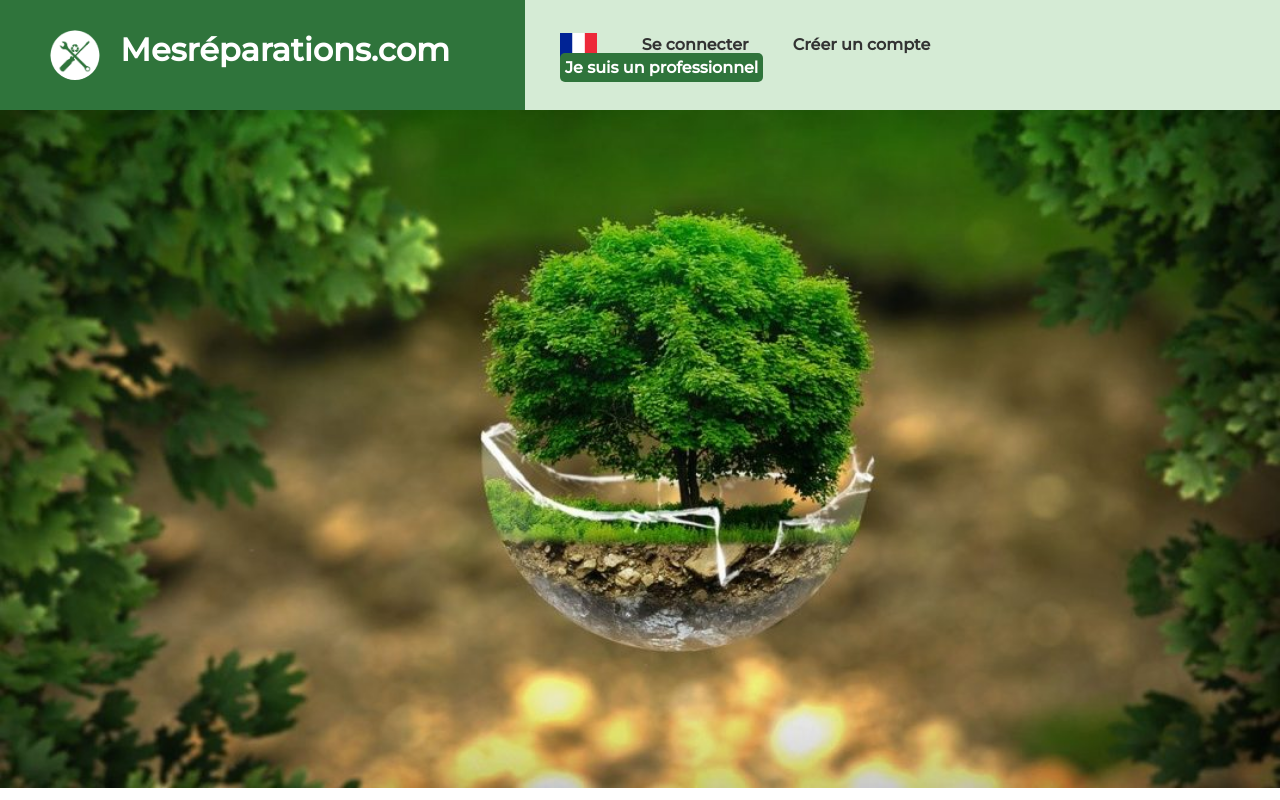
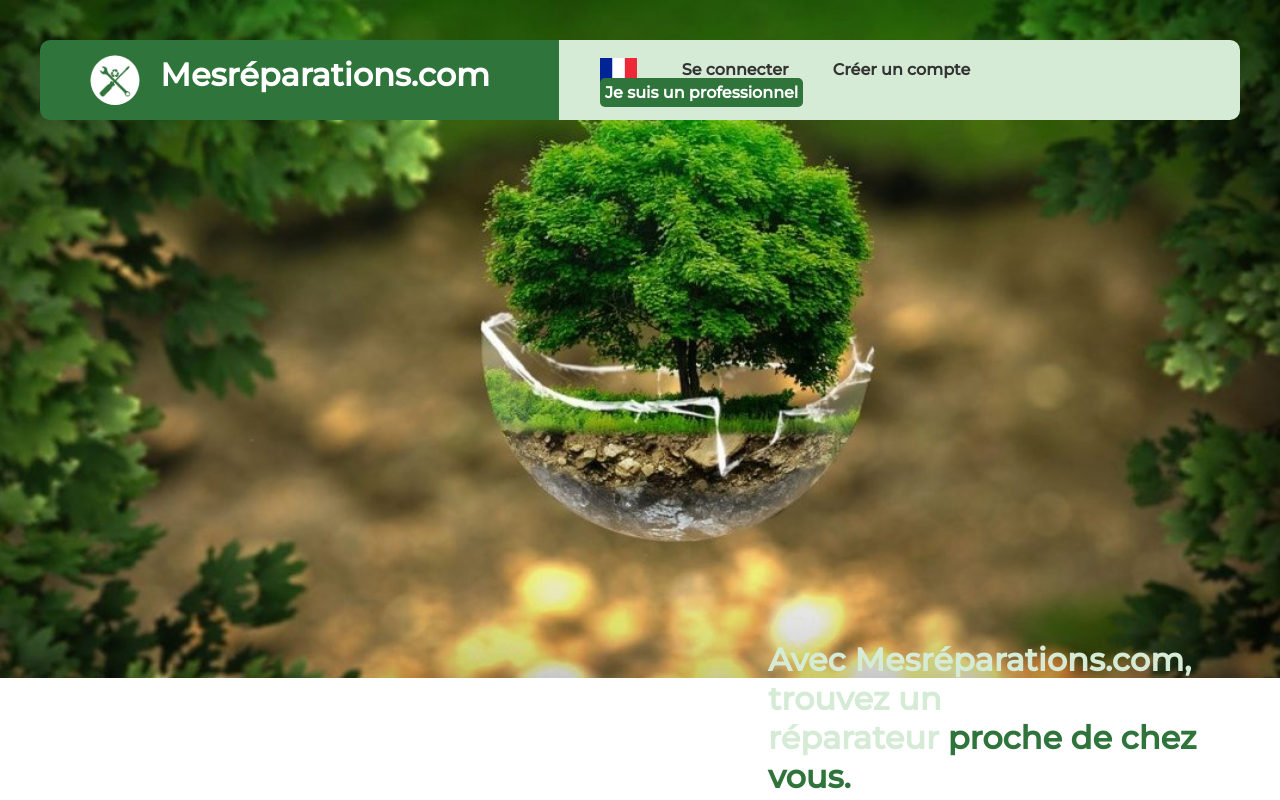
Before and after one commit to zAFG57/le-projet, a PHP site: page /view/home_page in a window 1280 px wide. Run offline with PHP 8.4, Linux system fonts and the light colour scheme.

Commit message:
home page 24/03 advanced

```diff
--- a/public/css/home.css
+++ b/public/css/home.css
@@ -1,6 +1,23 @@
 body {
-    background-image: url(../../assets/environment1.jpg);
+    background-image: url("../../assets/environment1.jpg");
     background-repeat: no-repeat;
     background-size: cover;
-    background-position: 100% 110px;
+    /* background-position: 100%; */
 }
+
+header {
+    /* position: fixed; */
+    /* margin: 5vw 5vh; */
+    margin: 40px 40px;
+}
+
+.presentation {
+    color: rgb(213, 235, 213);
+    position: absolute;
+    top: 80%;
+    left: 60%;
+}
+
+.presentation span {
+    color: #2f743b;
+}
--- a/public/css/nav2.css
+++ b/public/css/nav2.css
@@ -74,7 +74,8 @@
     display: flex;
     justify-content: space-between;
     align-items: center;
-    padding: 30px 7%;
+    padding: 15px 7%;
+    border-radius: 10px 10px;
 }
 
 .logo {
--- a/templates/baseTemplate.php
+++ b/templates/baseTemplate.php
@@ -7,7 +7,7 @@
         <title><?= $title ?></title>
         <link href="../public/css/<?= $css ?>" rel="stylesheet" />
         <link href="../public/css/nav2.css" rel="stylesheet" />
-        <link rel="icon" href="../assets/logo.png">
+        <link rel="icon" href="../assets/Sans_titre-8.png">
     </head>
 
     <body>
--- a/view/home_page.php
+++ b/view/home_page.php
@@ -6,7 +6,7 @@
     <header>
         <?=$nav?>
     </header>
-   <!-- <h1>This is the home page</h1> -->
+   <h1 class="presentation">Avec Mesréparations.com, trouvez un </br> réparateur <span>proche de chez vous.</span></h1>
 
 <?php $content = ob_get_clean();?>
 
```
